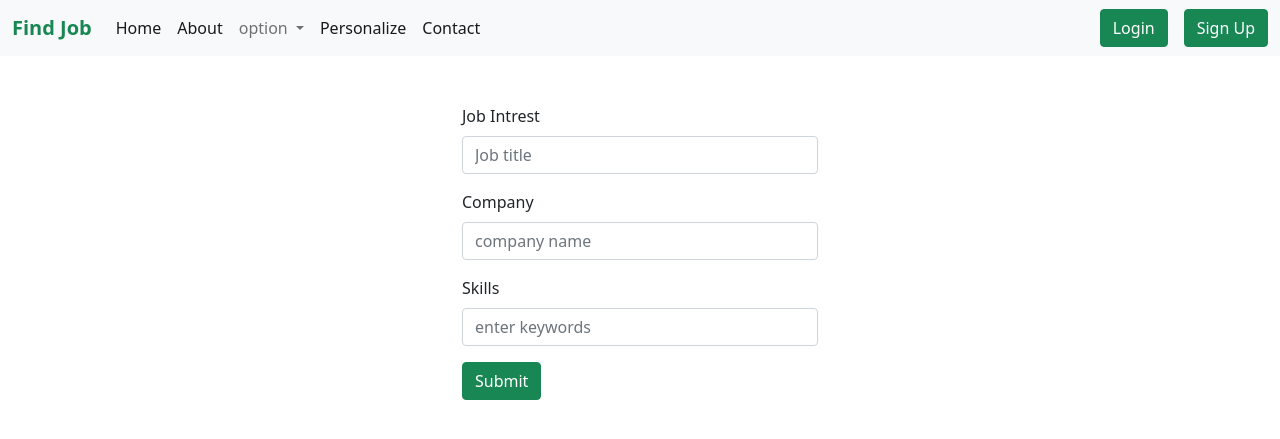
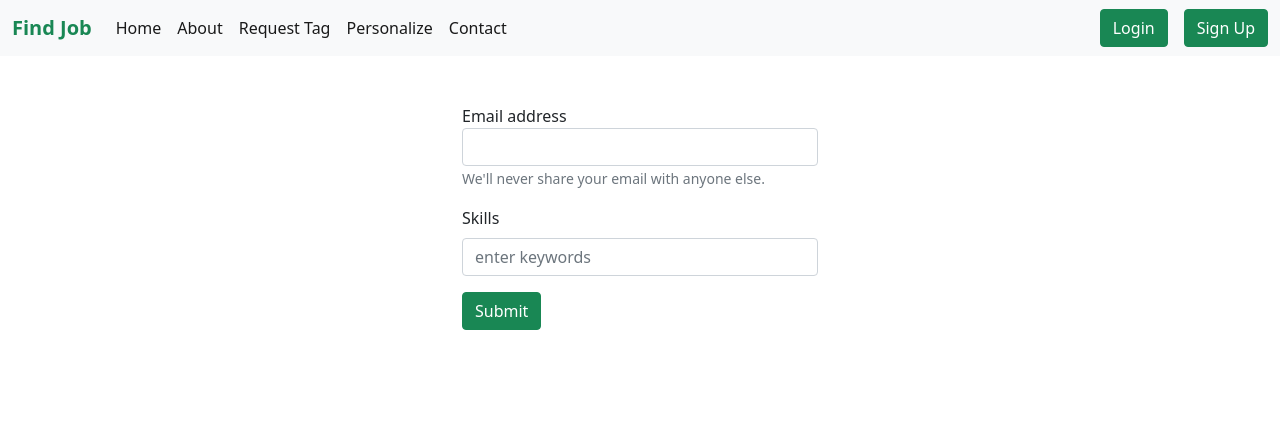
Before and after one commit to vanditadwivedi/mini-project, a Django app: page /personalize/ in a window 1280 px wide. Shown: the top 439 px of the page. Run offline with Django 4.2, Linux system fonts and the light colour scheme.

Commit message:
second commit

```diff
--- a/webscrap/admin.py
+++ b/webscrap/admin.py
@@ -1,6 +1,7 @@
 from django.contrib import admin
 
 # Register your models here.
-from . models import jobDetails, Tags
+from . models import jobDetails, Tags,Personalize
 admin.site.register(jobDetails)
 admin.site.register(Tags)
+admin.site.register(Personalize)
--- a/webscrap/templates/webscrap/basic.html
+++ b/webscrap/templates/webscrap/basic.html
@@ -23,27 +23,19 @@
         <div class="collapse navbar-collapse" id="navbarSupportedContent">
           <ul class="navbar-nav me-auto mb-2 mb-lg-0">
             <li class="nav-item">
-              <a class="nav-link active" aria-current="page" href="">Home</a>
+              <a class="nav-link active" aria-current="page" href="{% url 'index' %}">Home</a>
             </li>
             <li class="nav-item">
-              <a class="nav-link active" aria-current="page" href="about">About</a>
-            </li>
-            <li class="nav-item dropdown">
-              <a class="nav-link dropdown-toggle" href="#" id="navbarDropdown" role="button" data-bs-toggle="dropdown" aria-expanded="false">
-                option
-              </a>
-              <ul class="dropdown-menu" aria-labelledby="navbarDropdown">
-                <li><a class="dropdown-item" href="#">Action</a></li>
-                <li><a class="dropdown-item" href="#">Another action</a></li>
-                <li><hr class="dropdown-divider"></li>
-                <li><a class="dropdown-item" href="#">Something else here</a></li>
-              </ul>
+              <a class="nav-link active" aria-current="page" href="{% url 'about' %}">About</a>
             </li>
             <li class="nav-item">
-              <a class="nav-link active" aria-current="page" href="personalize">Personalize</a>
+              <a class="nav-link active" aria-current="page" href="{% url 'request_tag' %}">Request Tag</a>
             </li>
             <li class="nav-item">
-              <a class="nav-link active" href="contact">Contact</a>
+              <a class="nav-link active" aria-current="page" href="{% url 'personalize' %}">Personalize</a>
+            </li>
+            <li class="nav-item">
+              <a class="nav-link active" href="{% url 'contact' %}">Contact</a>
             </li>
           </ul>
           <div class="d-grid gap-2 d-md-flex justify-content-md-end">
--- a/webscrap/templates/webscrap/main.html
+++ b/webscrap/templates/webscrap/main.html
@@ -1,5 +1,5 @@
 {% extends 'webscrap/basic.html' %}
-{%  block title  %} this is login  {%  endblock %}
+{%  block title  %} this is home  {%  endblock %}
 
 {% block body %}
 <!---------------------------------------Card---------------------------------->
--- a/webscrap/templates/webscrap/personalize.html
+++ b/webscrap/templates/webscrap/personalize.html
@@ -7,18 +7,15 @@
           <div class="col-lg-4">
           </div>
           <div class="col-lg-4">
-            <form>
+            <form action="" method="post">{% csrf_token %}
                 <div class="mb-3">
-                  <label for="exampleInputJob" class="form-label">Job Intrest</label>
-                  <input type="text" class="form-control" id="exampleInputJob" aria-describedby="jobHelp" placeholder="Job title">
-                </div>
-                <div class="mb-3">
-                  <label for="exampleInputcompany" class="form-label">Company</label>
-                  <input type="text" class="form-control" id="exampleInputcompany" placeholder="company name">
+                  <label for="exampleInputEmail1">Email address</label>
+    <input type="email" class="form-control" id="exampleInputEmail1" name="email" aria-describedby="emailHelp">
+    <small id="emailHelp" class="form-text text-muted">We'll never share your email with anyone else.</small>
                 </div>
                 <div class="mb-3">
                     <label for="exampleDataList" class="form-label">Skills</label>
-                    <input class="form-control" list="datalistOptions" id="exampleDataList" placeholder="enter keywords">
+                    <input class="form-control" list="datalistOptions" name="skill" id="exampleDataList" placeholder="enter keywords">
                         <datalist id="datalistOptions">
                             <option value="Django">
                             <option value="Flask">
--- a/webscrap/urls.py
+++ b/webscrap/urls.py
@@ -7,4 +7,5 @@ urlpatterns = [
     path("about/", views.about, name='about'),
     path("personalize/", views.personalize, name='personalize'),
     path("contact/", views.contact, name='contact'),
+    path("request_tag", views.request_tag, name='request_tag'),
 ]
--- a/webscrap/views.py
+++ b/webscrap/views.py
@@ -1,5 +1,9 @@
-from django.shortcuts import render
+from django.shortcuts import render, redirect
 from django.http import HttpResponse
+from .models import Personalize,Tags,jobDetails
+from django.contrib import messages
+from django.contrib.auth import authenticate
+
 
 # Create your views here.
 
@@ -8,6 +12,44 @@ def index(request):
 def about(request):
     return render(request,'webscrap/about.html')
 def personalize(request):
+    if request.method=='POST':
+        if request.user.is_authenticated:
+            print(request)
+            email = request.POST.get("email")
+            # if email is None:
+            #     messages.error(request,"email cannot be empty")
+            #     return render(request,'webscrap/personalize.html')
+            skill = request.POST.get("skill")
+            # if skill is None:
+            #     messages.error(request,"skill cannot be empty")
+            #     return render(request,'webscrap/personalize.html')
+            if Tags.objects.filter(skill = skill).exists():
+                request.user.email = request.POST.get("email", "")
+                personalize= Personalize(user = request.user,skill=skill)
+                personalize.save()
+                request.user.save()
+                messages.success(request, "Ho gya balle balle")
+            else:
+                messages.error(request,"we dont have this skill in our database please request this skill")
+                return redirect("request_tag")
+        else:
+            messages.error(request,"Please log in or create account first to personalize")
+            return render(request,'webscrap/main.html')
     return render(request,'webscrap/personalize.html')
 def contact(request):
     return render(request,'webscrap/contact.html')
+def request_tag(request):
+    if request.method=='POST':
+        #thank=False
+        print(request)
+        skill = request.POST.get("skill")
+        if request.user.is_authenticated:
+            tags= Tags(skill=skill,user=request.user)
+            tags.save()
+            messages.success(request,"we have added this skill we will soon notify you via email")
+            return render(request,'webscrap/main.html')
+
+        else:
+            messages.error(request,"you should be logged in or have a acount to request tags!")
+
+    return render(request,'webscrap/request_tag.html')
```
Also changed, not shown: webscrap/models.py (+8 -2 lines), webscrap/templates/webscrap/request_tag.html (added, +29 -0 lines), db.sqlite3, webscrap/migrations/0002_personalize.py (added), webscrap/migrations/0003_rename_name_tags_skill.py (added), webscrap/migrations/0004_rename_user_id_personalize_user.py (added).
